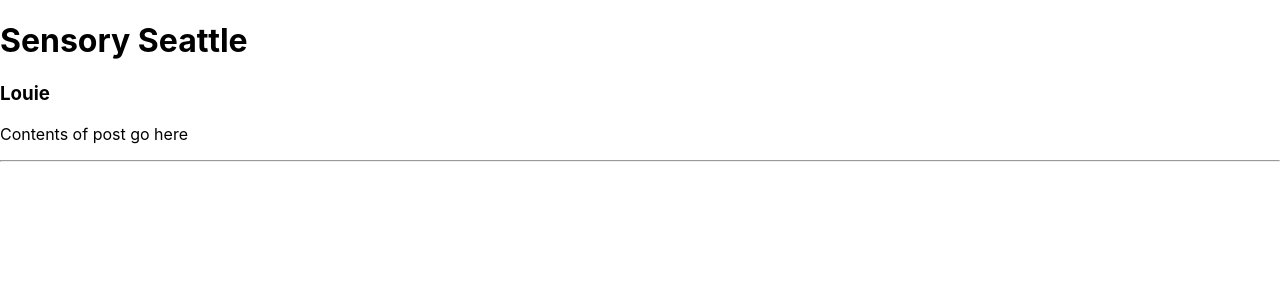
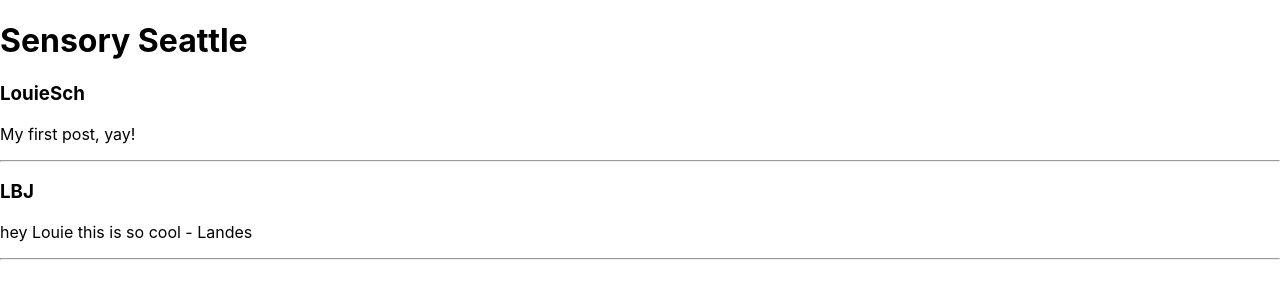
Before and after one commit to louiesch/AccessibleSeattle, a React (Create React App) app: page / in a window 1280 px wide. Shown: the top 300 px of the page. Built offline with nearby package versions, Linux system fonts and the light colour scheme.

Commit message:
hardcode some static prop types to mess around with adding posts

```diff
--- a/src/components/Post.js
+++ b/src/components/Post.js
@@ -1,11 +1,10 @@
 import React from "react";
 
-function Post(){
-  const userName = "Louie";
+function Post(props) {
   return (
     <>
-      <h3>{userName}</h3>
-      <p>Contents of post go here</p>
+      <h3>{props.userName}</h3>
+      <p>{props.post}</p>
       <hr/>
     </>
   );
--- a/src/components/SocialFeed.js
+++ b/src/components/SocialFeed.js
@@ -3,7 +3,14 @@ import Post from "./Post";
 
 function SocialFeed() {
   return (
-    <Post />
+    <>
+      <Post
+        userName='LouieSch'
+        post='My first post, yay!' />
+      <Post
+        userName='LBJ'
+        post='hey Louie this is so cool - Landes' />
+    </>
   );
 }
 
```
